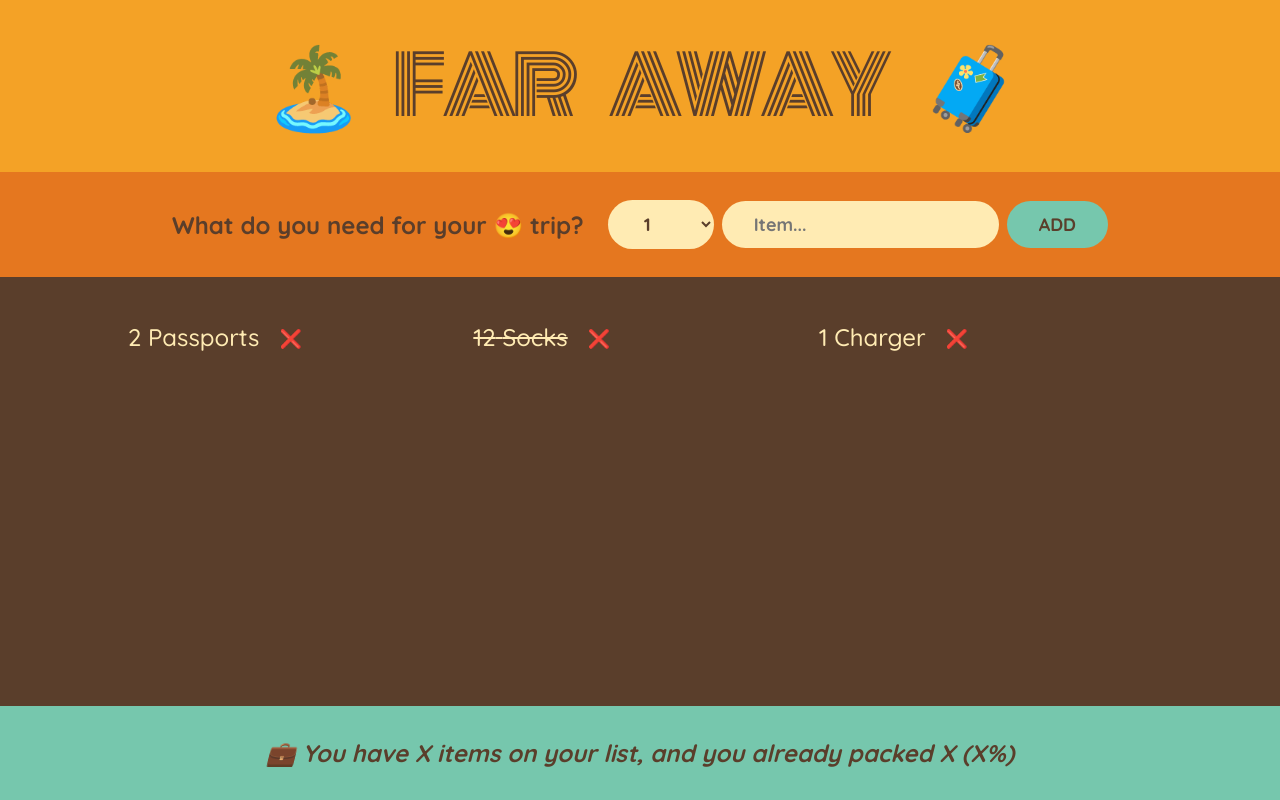
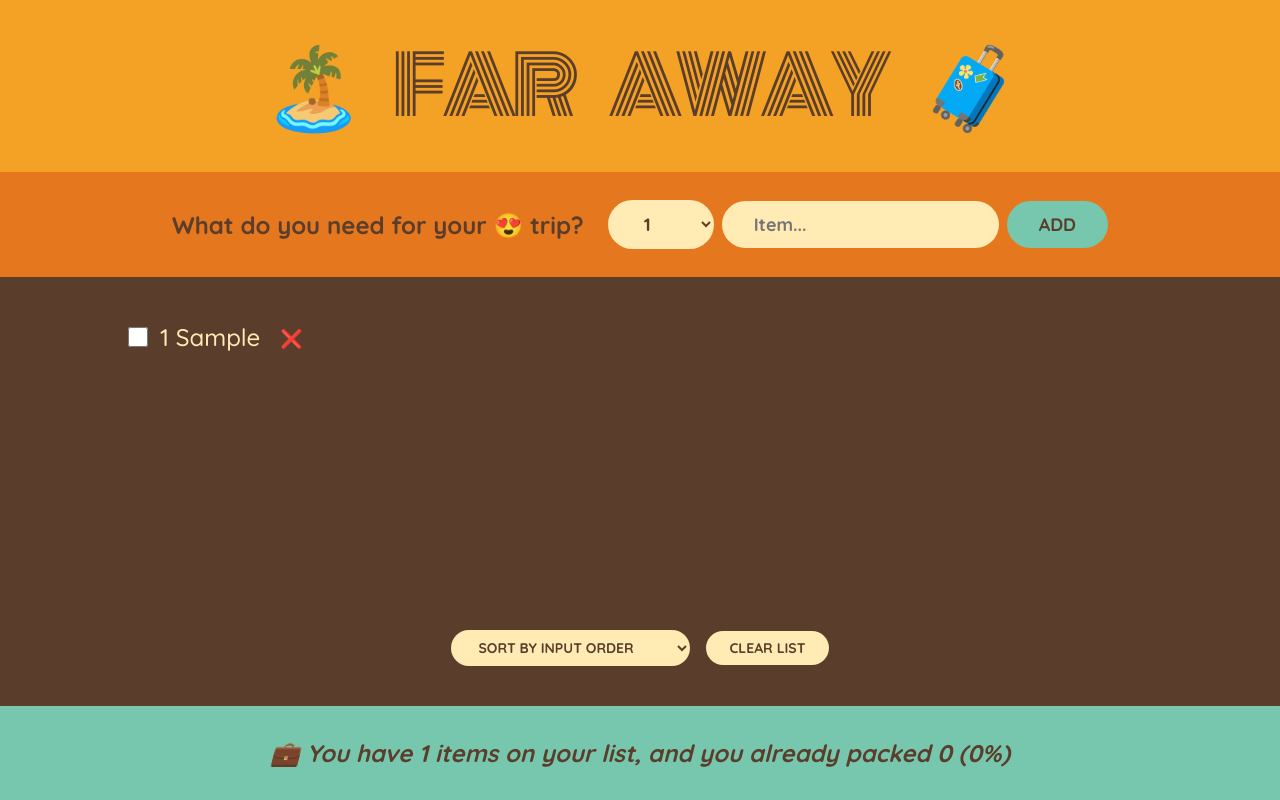
Before and after one commit to JarrodBogard/Section-5-Travel-List, a React (Create React App) app: page / in a window 1280 px wide. Both pictures are taken after typing "Sample" into the empty fields and a click on the button "ADD". Built offline with nearby package versions, Linux system fonts and the light colour scheme.

Commit message:
initial commit with complete project

```diff
--- a/public/index.html
+++ b/public/index.html
@@ -24,7 +24,7 @@
       work correctly both with client-side routing and a non-root public URL.
       Learn how to configure a non-root public URL by running `npm run build`.
     -->
-    <title>React App</title>
+    <title>Far Away: Travel List</title>
   </head>
   <body>
     <noscript>You need to enable JavaScript to run this app.</noscript>
--- a/src/App.js
+++ /dev/null
@@ -1,95 +0,0 @@
-import { useState } from "react";
-
-const initialItems = [
-  { id: 1, description: "Passports", quantity: 2, packed: false },
-  { id: 2, description: "Socks", quantity: 12, packed: true },
-  { id: 3, description: "Charger", quantity: 1, packed: false },
-];
-
-export default function App() {
-  return (
-    <div className="app">
-      <Logo />
-      <Form />
-      <PackingList />
-      <Stats />
-    </div>
-  );
-}
-
-function Logo() {
-  return <h1>🏝️ Far Away 🧳</h1>;
-}
-
-function Form() {
-  const [description, setDescription] = useState("");
-  const [quantity, setQuantity] = useState(1);
-
-  function handleSubmit(e) {
-    e.preventDefault();
-
-    if (!description) return;
-
-    const newItem = { description, quantity, packed: false, id: Date.now() };
-    console.log(newItem);
-
-    setDescription("");
-    setQuantity(1);
-  }
-
-  return (
-    <form className="add-form" onSubmit={handleSubmit}>
-      <h3>What do you need for your 😍 trip?</h3>
-      <select
-        value={quantity}
-        onChange={(e) => setQuantity(Number(e.target.value))}
-      >
-        {Array.from({ length: 20 }, (_, i) => i + 1).map((num) => (
-          <option value={num} key={num}>
-            {num}
-          </option>
-        ))}
-      </select>
-      <input
-        type="text"
-        placeholder="Item..."
-        value={description}
-        onChange={(e) => setDescription(e.target.value)}
-      />
-      <button>Add</button>
-    </form>
-  );
-}
-
-function PackingList() {
-  return (
-    <div className="list">
-      <ul>
-        {initialItems.map((item) => (
-          <Item item={item} key={item.id} />
-        ))}
-      </ul>
-    </div>
-  );
-}
-
-function Item({ item }) {
-  return (
-    <li>
-      <span style={item.packed ? { textDecoration: "line-through" } : {}}>
-        {item.quantity} {item.description}
-      </span>
-      <button>❌</button>
-    </li>
-  );
-}
-
-function Stats() {
-  return (
-    <footer className="stats">
-      <em>💼 You have X items on your list, and you already packed X (X%)</em>
-    </footer>
-  );
-}
-
-// ✈️
--- /dev/null
+++ b/src/components/App.js
@@ -0,0 +1,57 @@
+import { useState } from "react";
+import Logo from "./Logo";
+import Form from "./Form";
+import PackingList from "./PackingList";
+import Stats from "./Stats";
+
+/*
+const initialItems = [
+  { id: 1, description: "Passports", quantity: 2, packed: false },
+  { id: 2, description: "Socks", quantity: 12, packed: true },
+  { id: 3, description: "Charger", quantity: 1, packed: false },
+];
+*/
+
+export default function App() {
+  const [items, setItems] = useState([]);
+
+  function handleAddItem(item) {
+    setItems((current) => [...current, item]);
+  }
+
+  function handleDeleteItem(id) {
+    setItems((current) => current.filter((currItem) => currItem.id !== id));
+  }
+
+  function handleToggleItem(id) {
+    setItems((current) =>
+      current.map((currItem) =>
+        currItem.id === id
+          ? { ...currItem, packed: !currItem.packed }
+          : currItem
+      )
+    );
+  }
+
+  function handleClearList() {
+    const confirmed = window.confirm(
+      "Are you sure you want to delete all items?"
+    );
+
+    if (confirmed) setItems([]);
+  }
+
+  return (
+    <div className="app">
+      <Logo />
+      <Form onAddItems={handleAddItem} />
+      <PackingList
+        items={items}
+        onDeleteItem={handleDeleteItem}
+        onToggleItem={handleToggleItem}
+        onClearList={handleClearList}
+      />
+      <Stats items={items} />
+    </div>
+  );
+}
--- /dev/null
+++ b/src/components/Form.js
@@ -0,0 +1,42 @@
+import { useState } from "react";
+
+export default function Form({ onAddItems }) {
+  const [description, setDescription] = useState("");
+  const [quantity, setQuantity] = useState(1);
+
+  function handleSubmit(e) {
+    e.preventDefault();
+
+    if (!description) return;
+
+    const newItem = { description, quantity, packed: false, id: Date.now() };
+
+    onAddItems(newItem);
+
+    setDescription("");
+    setQuantity(1);
+  }
+
+  return (
+    <form className="add-form" onSubmit={handleSubmit}>
+      <h3>What do you need for your 😍 trip?</h3>
+      <select
+        value={quantity}
+        onChange={(e) => setQuantity(Number(e.target.value))}
+      >
+        {Array.from({ length: 20 }, (_, i) => i + 1).map((num) => (
+          <option value={num} key={num}>
+            {num}
+          </option>
+        ))}
+      </select>
+      <input
+        type="text"
+        placeholder="Item..."
+        value={description}
+        onChange={(e) => setDescription(e.target.value)}
+      />
+      <button>Add</button>
+    </form>
+  );
+}
--- /dev/null
+++ b/src/components/Item.js
@@ -0,0 +1,15 @@
+export default function Item({ item, onDeleteItem, onToggleItem }) {
+  return (
+    <li>
+      <input
+        type="checkbox"
+        value={item.packed}
+        onChange={() => onToggleItem(item.id)}
+      />
+      <span style={item.packed ? { textDecoration: "line-through" } : {}}>
+        {item.quantity} {item.description}
+      </span>
+      <button onClick={() => onDeleteItem(item.id)}>❌</button>
+    </li>
+  );
+}
--- /dev/null
+++ b/src/components/Logo.js
@@ -0,0 +1,3 @@
+export default function Logo() {
+  return <h1>🏝️ Far Away 🧳</h1>;
+}
--- /dev/null
+++ b/src/components/PackingList.js
@@ -0,0 +1,52 @@
+import { useState } from "react";
+import Item from "./Item";
+
+export default function PackingList({
+  items,
+  onDeleteItem,
+  onToggleItem,
+  onClearList,
+}) {
+  const [sortBy, setSortBy] = useState("input");
+
+  let sortedItems;
+
+  if (sortBy === "input") sortedItems = items;
+
+  if (sortBy === "description")
+    sortedItems = items
+      .slice()
+      .sort((a, b) => a.description.localeCompare(b.description));
+
+  if (sortBy === "packed")
+    sortedItems = items
+      .slice()
+      .sort((a, b) => Number(a.packed) - Number(b.packed));
+
+  return (
+    <div className="list">
+      <ul>
+        {sortedItems.map((item) => (
+          <Item
+            key={item.id}
+            item={item}
+            onDeleteItem={onDeleteItem}
+            onToggleItem={onToggleItem}
+          />
+        ))}
+      </ul>
+
+      <div className="actions">
+        <select
+          value={sortBy}
+          onChange={(event) => setSortBy(event.target.value)}
+        >
+          <option value="input">Sort by input order</option>
+          <option value="description">Sort by description</option>
+          <option value="packed">Sort by packed status</option>
+        </select>
+        <button onClick={onClearList}>Clear List</button>
+      </div>
+    </div>
+  );
+}
--- /dev/null
+++ b/src/components/Stats.js
@@ -0,0 +1,22 @@
+export default function Stats({ items }) {
+  if (!items.length)
+    return (
+      <p className="stats">
+        <em>Start adding some items to your packing list 🚀</em>
+      </p>
+    );
+
+  const numItems = items.length;
+  const numPacked = items.filter((item) => item.packed).length;
+  const percentage = Math.round((numPacked / numItems) * 100);
+
+  return (
+    <footer className="stats">
+      <em>
+        {percentage === 100
+          ? "You've got everything! Ready to go ✈️"
+          : `💼 You have ${numItems} items on your list, and you already packed ${numPacked} (${percentage}%)`}
+      </em>
+    </footer>
+  );
+}
--- a/src/index.js
+++ b/src/index.js
@@ -1,7 +1,7 @@
 import React from "react";
 import ReactDOM from "react-dom/client";
 import "./index.css";
-import App from "./App";
+import App from "./components/App";
 
 const root = ReactDOM.createRoot(document.getElementById("root"));
 root.render(
```
